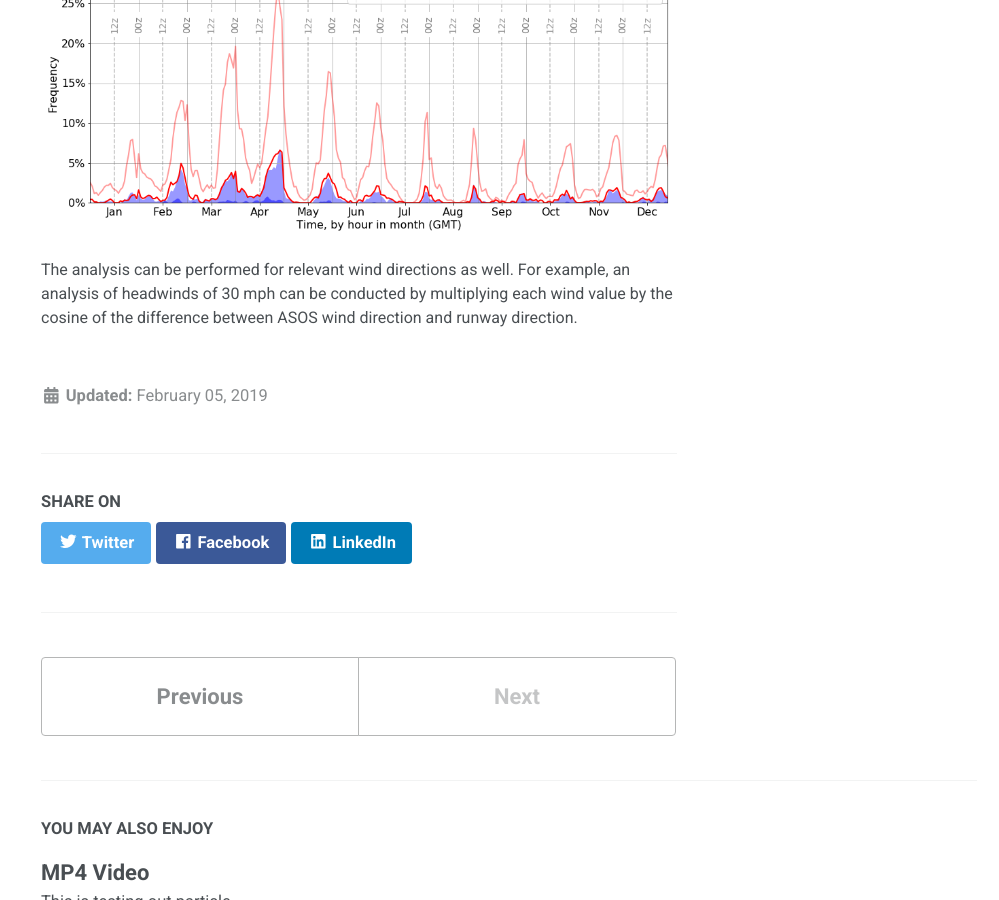
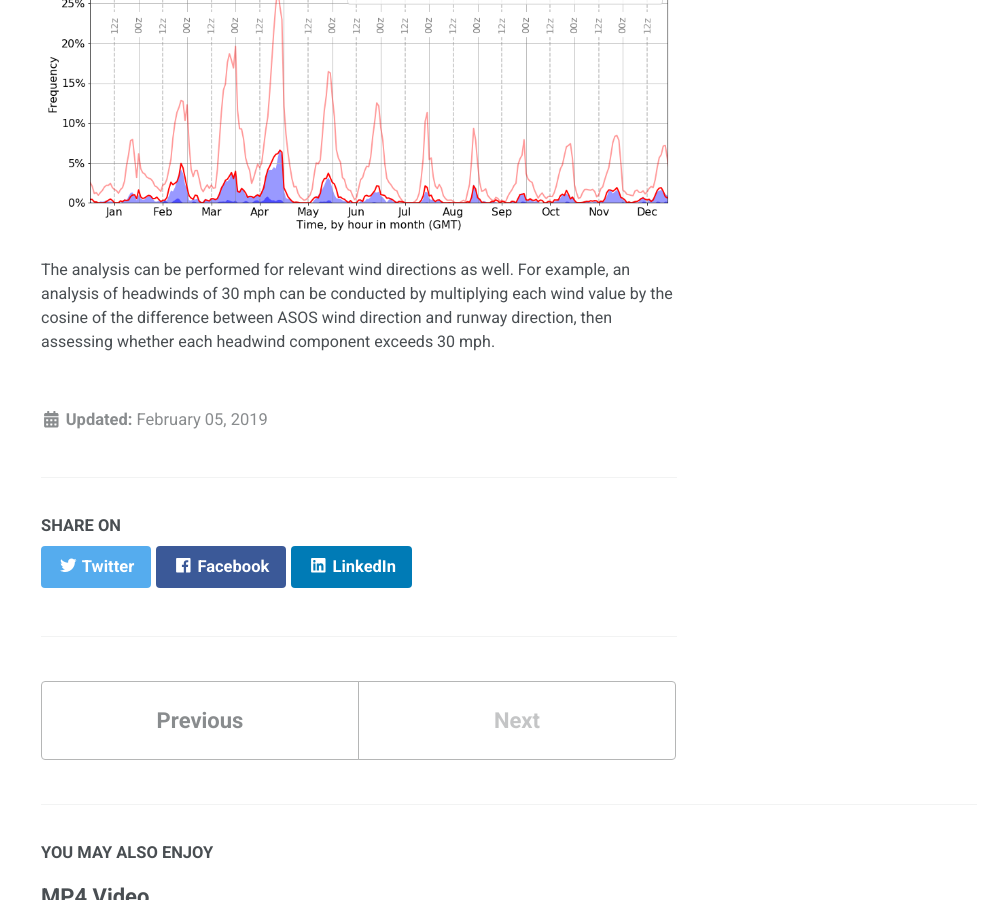
Before and after one commit to sam-fahey/jrbourbeau.github.io, a Jekyll site: the page built from _posts/2019-02-05-freq_wind_denver.md, in a window 1280 px wide and 900 px high, scrolled down 1180 px. Shown: the whole window, without its empty margins (281-1280 px from the left). Built offline with Jekyll 4.4.1, drawn with Linux system fonts in a browser that asks for light colours; nearby versions of some CDN libraries.

Commit message:
Update 2019-02-05-freq_wind_denver.md

```diff
--- a/_posts/2019-02-05-freq_wind_denver.md
+++ b/_posts/2019-02-05-freq_wind_denver.md
@@ -30,4 +30,4 @@ For each month, and for each hour GMT in that month, I divide the total duration
 
   <img src="../assets/images/denver_wind.png" width="800" />
 
-The analysis can be performed for relevant wind directions as well. For example, an analysis of headwinds of 30 mph can be conducted by multiplying each wind value by the cosine of the difference between ASOS wind direction and runway direction.
+The analysis can be performed for relevant wind directions as well. For example, an analysis of headwinds of 30 mph can be conducted by multiplying each wind value by the cosine of the difference between ASOS wind direction and runway direction, then assessing whether each headwind component exceeds 30 mph.
```
